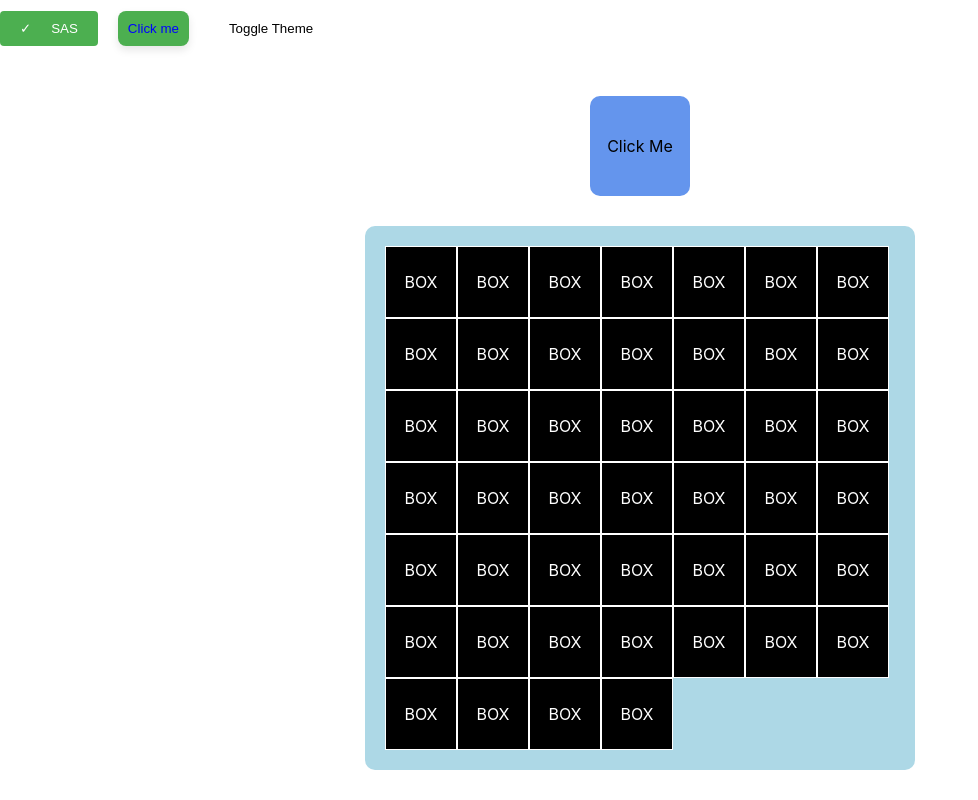
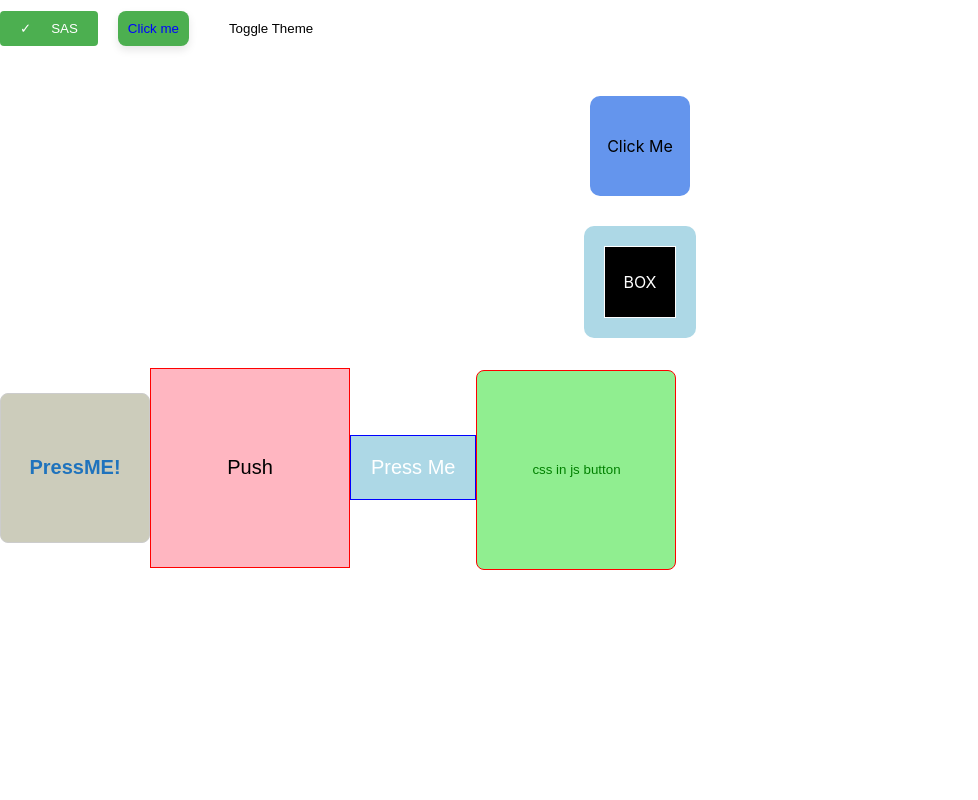
Before and after one commit to Traer3/ReactJs, a React (Create React App) app in the folder css-basics/: page / in a window 1280 px wide. Shown: the part 1342-2142 px from the top of the page, without its empty margins (0-978 px from the left). After the commit the page ends 1912 px from the top, so only its background shows below. Built offline with nearby package versions, Linux system fonts and the light colour scheme.

Commit message:
Changes to be committed:

```diff
--- a/css-basics/src/App.js
+++ b/css-basics/src/App.js
@@ -15,6 +15,10 @@ import { ThemeProvider } from './components/ThemeContext';
 import ThemedButton from './components/ThemedButton';
 import AnimatedBox from './components/AnimatedBox';
 import PosterExample from './components/PosterExample';
+import IniButton from './components/initializingStyles/Button';
+import InlineButton from './components/initializingStyles/InlineButton';
+import ModuleButton from './components/initializingStyles/ModuleButton';
+import CSSinJSButton from './components/initializingStyles/CSSinJSButton';
 
 
 
@@ -85,6 +89,13 @@ function App() {
 
     </div>
 
+    <div>
+         <IniButton/>
+         <InlineButton/>
+         <ModuleButton/>
+         <CSSinJSButton>css in js button</CSSinJSButton>
+    </div>
+
     </div>
 
   );
--- a/css-basics/src/components/PosterExample.jsx
+++ b/css-basics/src/components/PosterExample.jsx
@@ -19,55 +19,6 @@ const PosterExample = () =>{
         }}
         >
             <Box/>
-            <Box/>
-            <Box/>
-            <Box/>
-            <Box/>
-            <Box/>
-            <Box/>
-            <Box/>
-            <Box/>
-            <Box/>
-            <Box/>
-            <Box/>
-            <Box/>
-            <Box/>
-            <Box/>
-            <Box/>
-            <Box/>
-            <Box/>
-            <Box/>
-            <Box/>
-            <Box/>
-            <Box/>
-            <Box/>
-            <Box/>
-            <Box/>
-            <Box/>
-            <Box/>
-            <Box/>
-            <Box/>
-            <Box/>
-            <Box/>
-            <Box/>
-            <Box/>
-            <Box/>
-            <Box/>
-            <Box/>
-            <Box/>
-            <Box/>
-            <Box/>
-            <Box/>
-            <Box/>
-            <Box/>
-            <Box/>
-            <Box/>
-            <Box/>
-            <Box/>
-
-
-
-
 
         </div>
     )
--- /dev/null
+++ b/css-basics/src/components/initializingStyles/Button.css
@@ -0,0 +1,12 @@
+.button{
+    border: 1px solid #ccc;
+    border-radius: 8px;
+    padding: 20px;
+    color: rgb(31, 115, 189);
+    background-color: #ccb;
+    width: 150px;
+    height: 150px;
+    text-align: center;
+    font-size: 20px;
+    font-weight: bold;
+}
--- /dev/null
+++ b/css-basics/src/components/initializingStyles/Button.jsx
@@ -0,0 +1,11 @@
+import React from "react";
+import '../initializingStyles/Button.css';
+
+
+const Button = () => {
+    return (
+        <button className="button">PressME!</button>
+    );
+};
+
+export default Button;
--- /dev/null
+++ b/css-basics/src/components/initializingStyles/Button.module.css
@@ -0,0 +1,7 @@
+.button{
+    border: 1px solid blue;
+    padding: 20px;
+    color: white;
+    background-color: lightblue;
+    font-size: 20px;
+}
--- /dev/null
+++ b/css-basics/src/components/initializingStyles/CSSinJSButton.jsx
@@ -0,0 +1,24 @@
+import React from "react";
+import styled from "styled-components";
+
+const StyledButton = styled.button`
+    padding: 20px;
+    border: 1px solid red;
+    border-radius: 8px;
+    color: green;
+    background-color: lightgreen;
+    cursor: pointer;
+    width: 200px;
+    height: 200px;
+    text-align: center;
+
+    &:hover {
+        background-color: #5dd55d;
+    }
+`
+
+const CSSinJSButton = ({children}) => {
+    return <StyledButton>{children}</StyledButton>
+};
+
+export default CSSinJSButton;
--- /dev/null
+++ b/css-basics/src/components/initializingStyles/InlineButton.jsx
@@ -0,0 +1,21 @@
+import React from "react";
+
+const InlineButton = () => {
+
+    return(
+        <button style={
+            {border: '1px solid red',
+            padding :'20px',
+            color:'lightwhite',
+            backgroundColor:'lightpink',
+            width:'200px',
+            height:'200px',
+            textAlign:'center',
+            fontSize:'20px'
+            }}>
+                Push
+        </button>
+    );
+};
+
+export default InlineButton;
--- /dev/null
+++ b/css-basics/src/components/initializingStyles/ModuleButton.jsx
@@ -0,0 +1,10 @@
+import React from "react";
+import styles from '../initializingStyles/Button.module.css';
+
+const ModuleButton = () => {
+    return(
+        <button className={styles.button}>Press Me</button>
+    );
+};
+
+export default ModuleButton;
```
